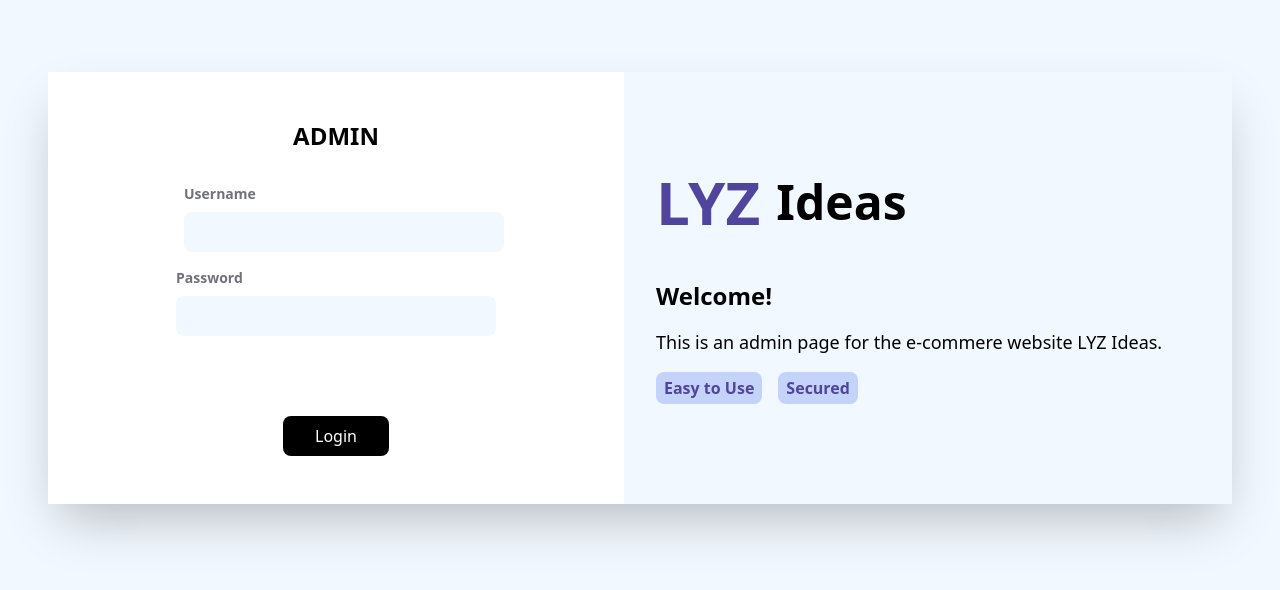
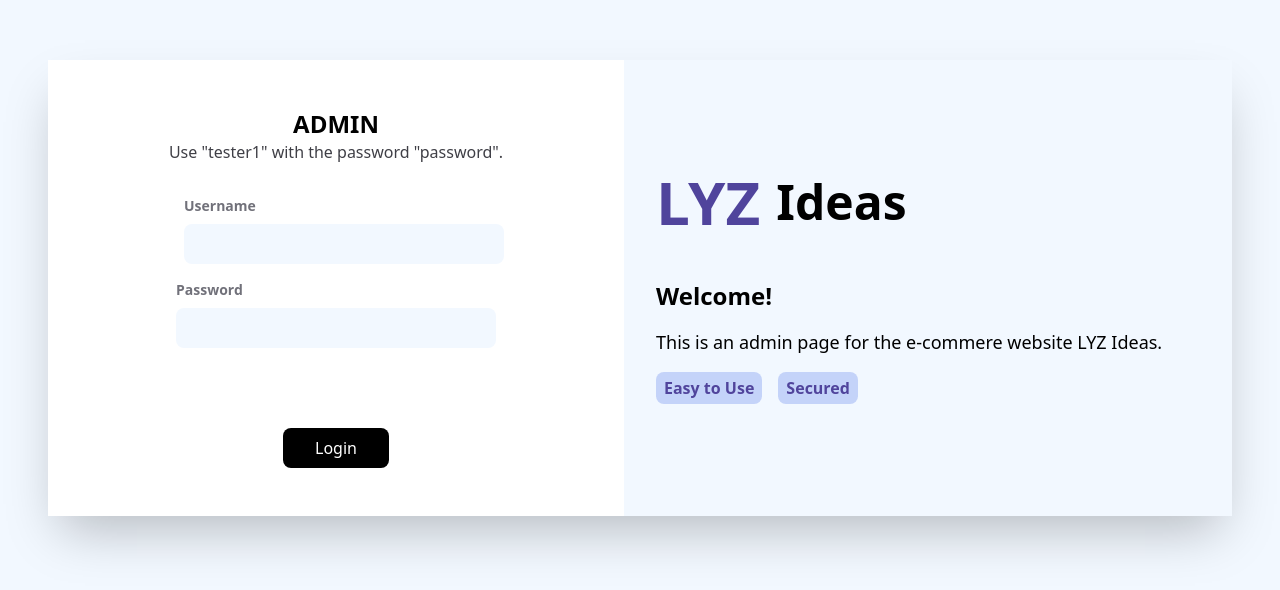
Before and after one commit to mercklyzer/shop-admin, a React (Create React App) app: page /login in a window 1280 px wide. Shown: the part 112-702 px from the top of the page. Built offline with nearby package versions, Linux system fonts and the light colour scheme.

Commit message:
Add account

```diff
--- a/src/pages/Login.js
+++ b/src/pages/Login.js
@@ -31,6 +31,7 @@ const Login = props => {
                     </div>
                     <div className="font-bold text-2xl">ADMIN</div>
                     {errorLogin && <div className="text-red-600">{errorMessageLogin}</div>}
+                    <div className="text-zinc-700">Use "tester1" with the password "password".</div>
                     <form className="w-full max-w-[20rem]">
                         <label className="flex flex-col w-full mt-4 md:mt-8 mx-2">
                             <div className="text-sm font-bold text-zinc-500 mb-2">Username</div>
```
